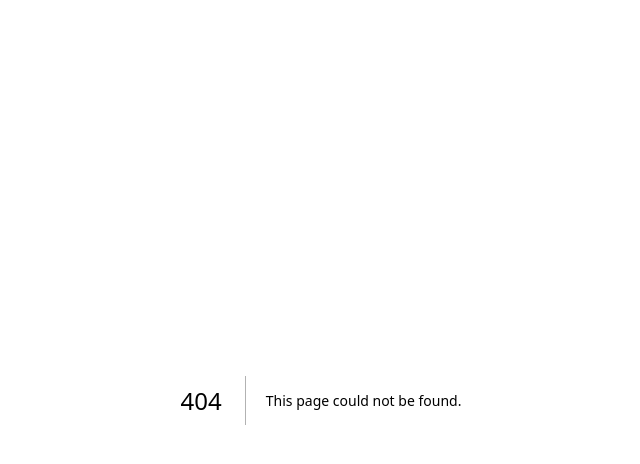
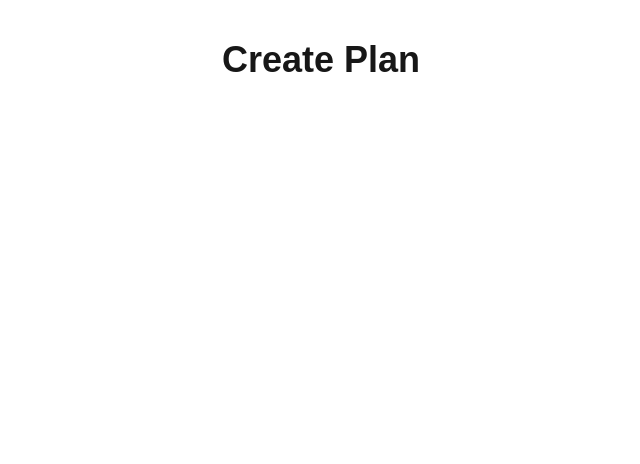
Before and after one commit to debasish-pothal/aifit-planner, a Next.js app: page /create-plan in a window 1280 px wide. Before the commit this address had no page. Shown: the top 464 px of the page, without its empty margins (319-959 px from the left). Built offline with nearby package versions, Linux system fonts and the light colour scheme.

Commit message:
added new pages

```diff
--- /dev/null
+++ b/src/app/create-plan/page.tsx
@@ -0,0 +1,7 @@
+export default function CreatePlan() {
+  return (
+    <div>
+      <h1 className="text-4xl font-bold text-center mt-10">Create Plan</h1>
+    </div>
+  );
+}
--- /dev/null
+++ b/src/app/my-profile/page.tsx
@@ -0,0 +1,7 @@
+export default function MyProfile() {
+  return (
+    <div>
+      <h1 className="text-4xl font-bold text-center mt-10">My Profile</h1>
+    </div>
+  );
+}
```
